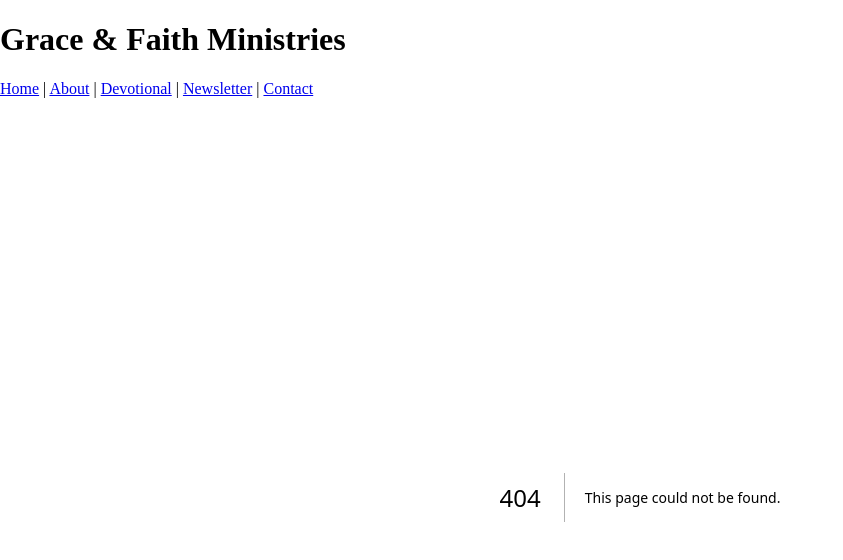
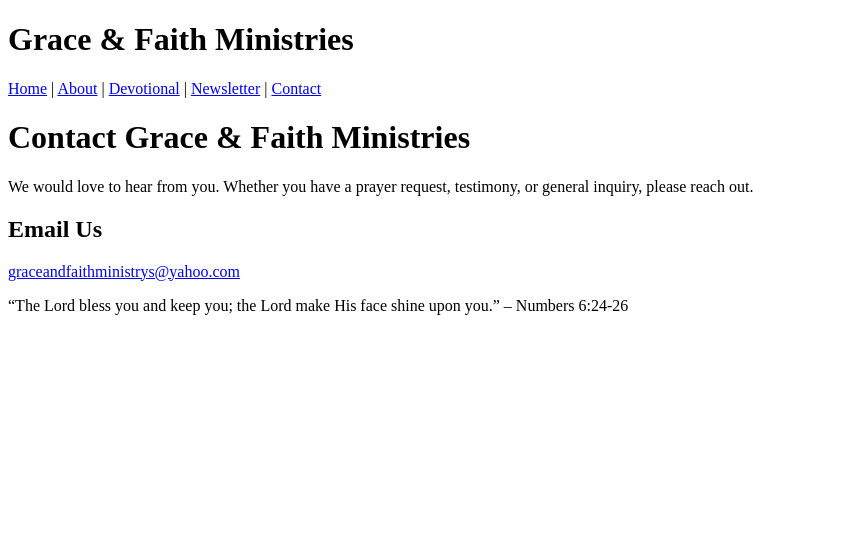
Before and after one commit to luwatt6-del/grace-and-faith, a Next.js app: page /contact in a window 1280 px wide. Before the commit this address had no page. Shown: the top 560 px of the page, without its empty margins (0-843 px from the left). Built offline with nearby package versions, Linux system fonts and the light colour scheme.

Commit message:
Create page.js

```diff
--- /dev/null
+++ b/app/contact/page.js
@@ -0,0 +1,24 @@
+export default function ContactPage() {
+  return (
+    <div>
+      <h1>Contact Grace & Faith Ministries</h1>
+
+      <p>
+        We would love to hear from you. Whether you have a prayer request,
+        testimony, or general inquiry, please reach out.
+      </p>
+
+      <h2>Email Us</h2>
+      <p>
+        <a href="mailto:graceandfaithministrys@yahoo.com">
+          graceandfaithministrys@yahoo.com
+        </a>
+      </p>
+
+      <p>
+        “The Lord bless you and keep you; the Lord make His face shine upon you.”
+        – Numbers 6:24-26
+      </p>
+    </div>
+  );
+}
```
